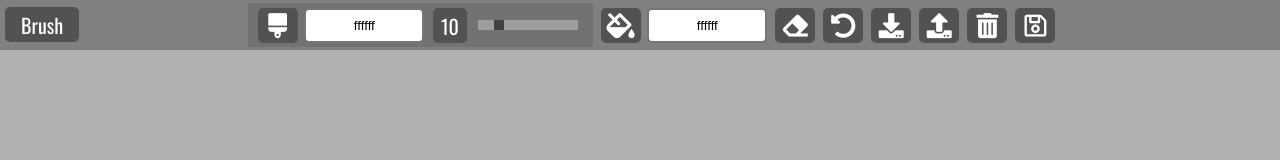
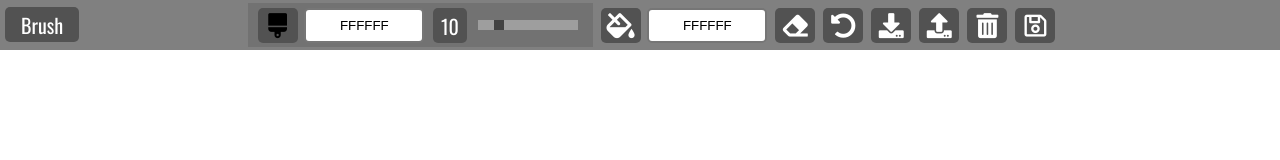
Before and after one commit to raydcode/canvas, a plain HTML site: page index.html in a window 1280 px wide. Drawn offline with nearby package versions, Linux system fonts and the light colour scheme.

Commit message:
tools setup

```diff
--- a/index.html
+++ b/index.html
@@ -60,7 +60,7 @@
     </div>
 
     <!-- Script -->
-
+    <script src="jscolor.js"></script>
     <script src="script.js"></script>
 </body>
 </html>
--- a/script.js
+++ b/script.js
@@ -10,3 +10,76 @@ const saveStorageBtn = document.getElementById('save-storage');
 const loadStorageBtn = document.getElementById('load-storage');
 const clearStorageBtn = document.getElementById('clear-storage');
 const downloadBtn = document.getElementById('download');
+const { body } = document;
+
+const canvas = document.createElement('canvas');
+canvas.id = 'canvas';
+const context = canvas.getContext('2d');
+
+let currentSize = 10;
+let bucketColor = '#FFFFFF';
+let currentColor = '#000000';
+let isEraser = false;
+
+function createCanvas() {
+  canvas.width = window.innerWidth;
+  canvas.height = window.innerHeight - 50;
+  context.fillStyle = bucketColor;
+  context.fillRect(0, 0, canvas.width, canvas.height);
+  body.appendChild(canvas);
+  switchToBrush();
+}
+
+brushColorBtn.addEventListener('change', () => {
+  isEraser = false;
+  currentColor = `#${brushColorBtn.value}`;
+});
+
+brushSlider.addEventListener('change', () => {
+  currentSize = brushSlider.value;
+  displayBrushSize();
+});
+
+bucketColorBtn.addEventListener('change', () => {
+  bucketColor = `#${bucketColorBtn.value}`;
+  createCanvas();
+});
+
+eraser.addEventListener('click', () => {
+  isEraser = true;
+  brushIcon.style.color = 'white';
+  eraser.style.color = 'black';
+  activeToolEl.textContent = 'Eraser';
+  currentColor = bucketColor;
+  currentSize = 50;
+});
+
+function displayBrushSize() {
+  if (brushSlider.value < 10) {
+    brushSize.textContent = `0${brushSlider.value}`;
+  } else {
+    brushSize.textContent = brushSlider.value;
+  }
+}
+
+function switchToBrush() {
+  isEraser = false;
+  brushIcon.style.color = 'black';
+  eraser.style.color = 'white';
+  activeToolEl.textContent = 'Brush';
+  currentColor = `#${brushColorBtn.value}`;
+  currentSize = 10;
+  brushSlider.value = 10;
+  displayBrushSize();
+}
+
+bucketColorBtn.addEventListener('change', () => {
+  bucketColor = `#${bucketColorBtn.value}`;
+  createCanvas();
+});
+
+brushIcon.addEventListener('click', switchToBrush);
+
+window.addEventListener('resize', createCanvas);
+
+createCanvas();
```
